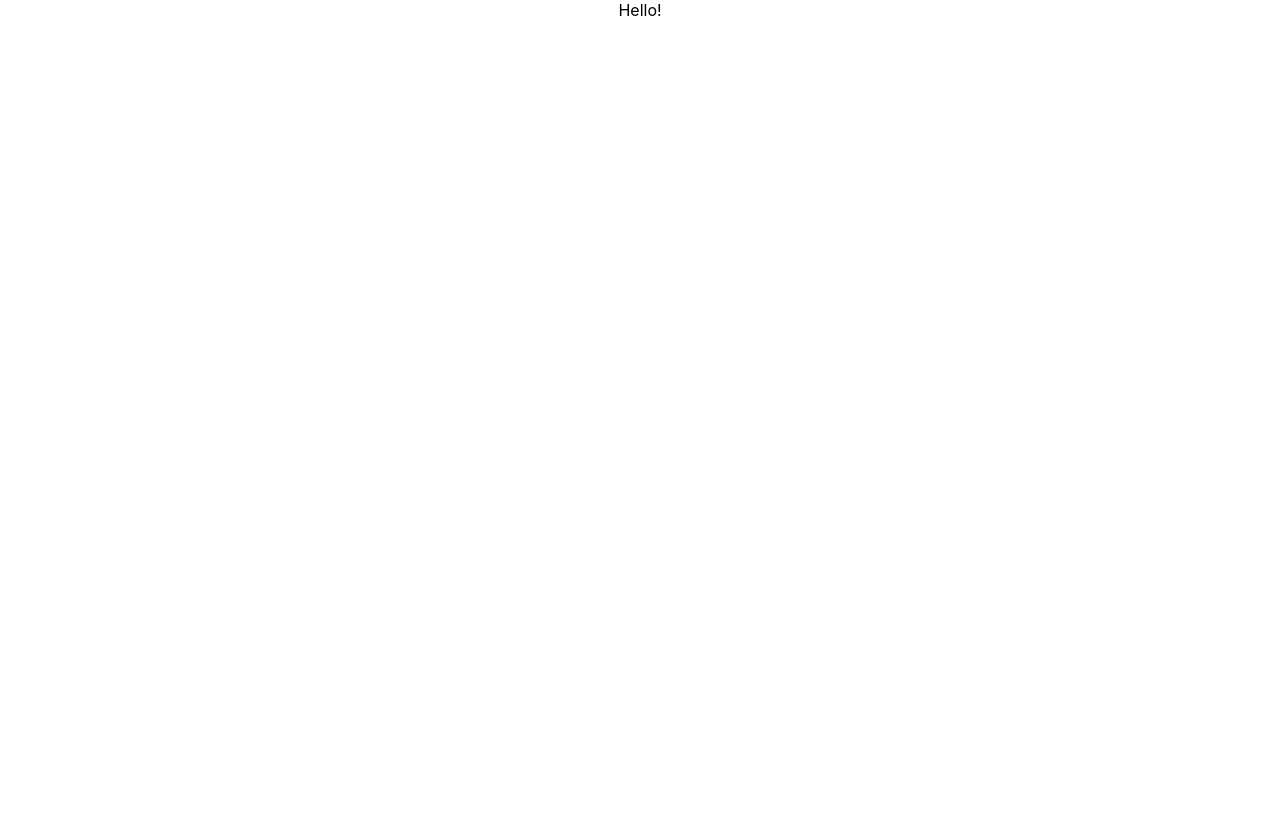
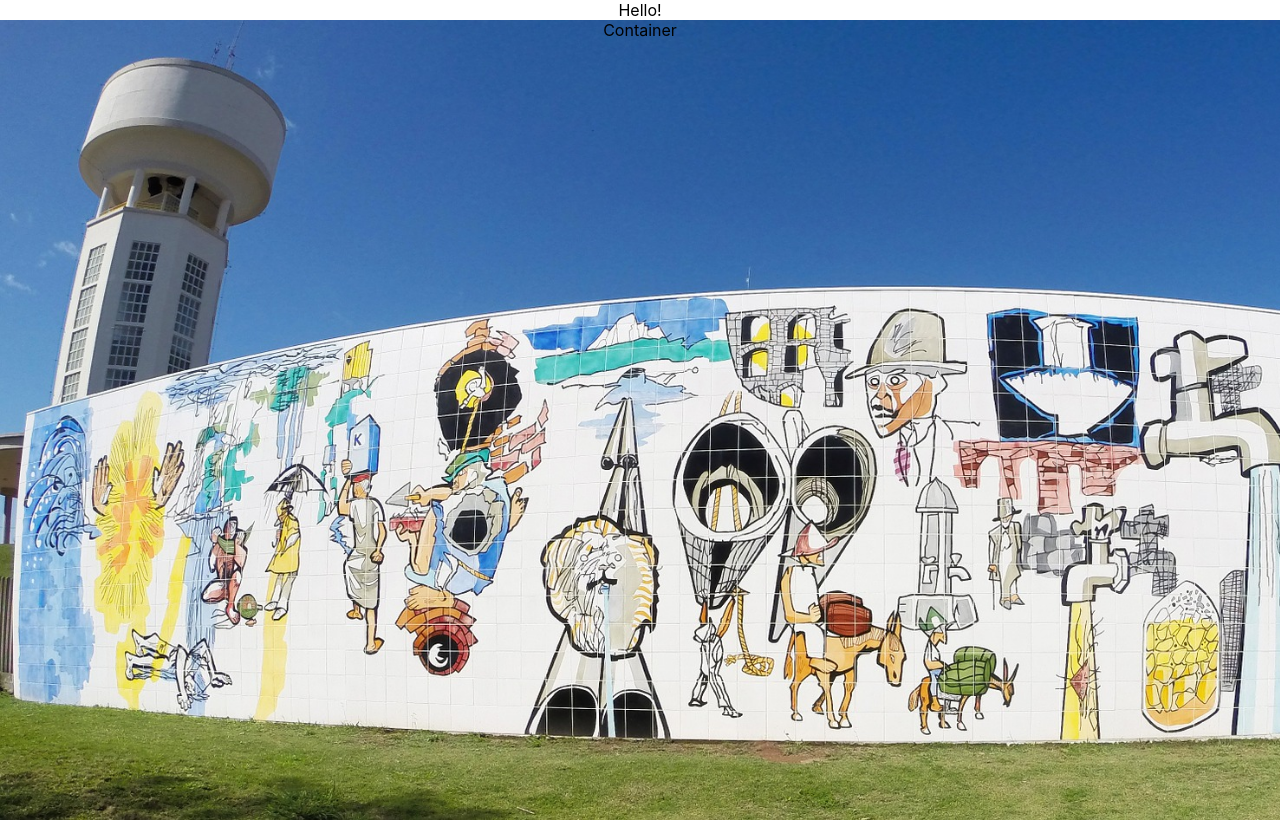
Before and after one commit to EXPedro/react-weather, a React (Create React App) app: page / in a window 1280 px wide. Built offline with nearby package versions, Linux system fonts and the light colour scheme.

Commit message:
Add back image

```diff
--- a/src/App.js
+++ b/src/App.js
@@ -1,9 +1,11 @@
 import './App.css';
+import Container from './components/container';
 
 function App() {
   return (
     <div className="App">
       Hello!
+      <Container />
     </div>
   );
 }
--- /dev/null
+++ b/src/components/container/container.css
@@ -0,0 +1,8 @@
+.container {
+    width: 100vw;
+    height: 100vh;
+
+    background-image: url("/public/assets/images/backimage.jpg");
+    background-size: cover;
+    background-repeat: no-repeat;
+}
--- /dev/null
+++ b/src/components/container/index.jsx
@@ -0,0 +1,12 @@
+import React from "react";
+import './container.css'
+
+function Container(){
+    return(
+        <div className='container'>
+            Container
+        </div>
+    )
+};
+
+export default Container;
--- a/src/index.css
+++ b/src/index.css
@@ -5,6 +5,7 @@ body {
     sans-serif;
   -webkit-font-smoothing: antialiased;
   -moz-osx-font-smoothing: grayscale;
+  overflow: hidden;
 }
 
 code {
@@ -13,5 +14,5 @@ code {
 }
 
 :root {
-  --background-color: blue;
+  --primaryColor: blue;
 }
```
Also changed, not shown: public/assets/images/backimage.jpg (added).
